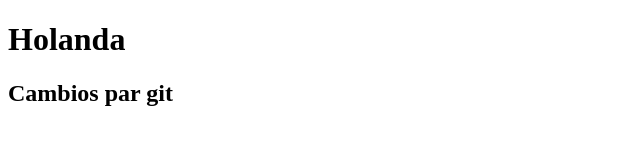
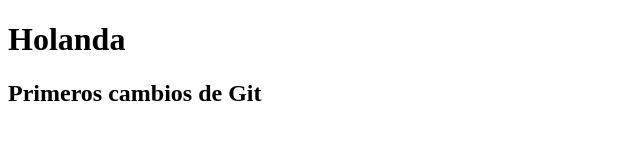
Before and after one commit to PabloBar085/PrimerGit, a plain HTML site: page index.html in a window 1280 px wide. Shown: the whole page, without its empty margins (0-640 px from the left). Drawn offline with Linux system fonts and the light colour scheme.

Commit message:
Modifique el H2

```diff
--- a/index.html
+++ b/index.html
@@ -8,6 +8,6 @@
 </head>
 <body>
     <h1>Holanda</h1>
-    <h2>Cambios par git</h2>
+    <h2>Primeros cambios de Git</h2>
 </body>
 </html>
```
